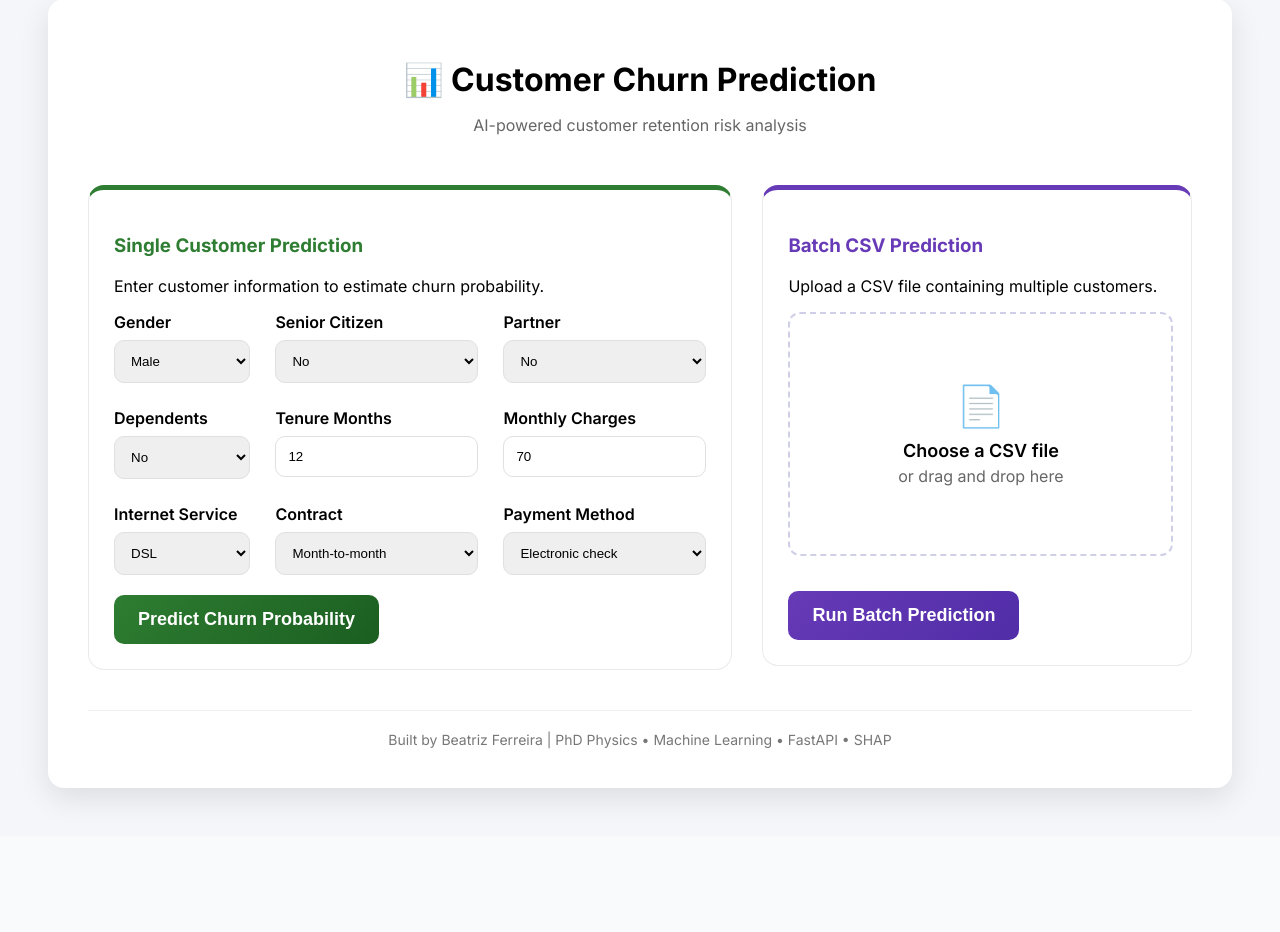
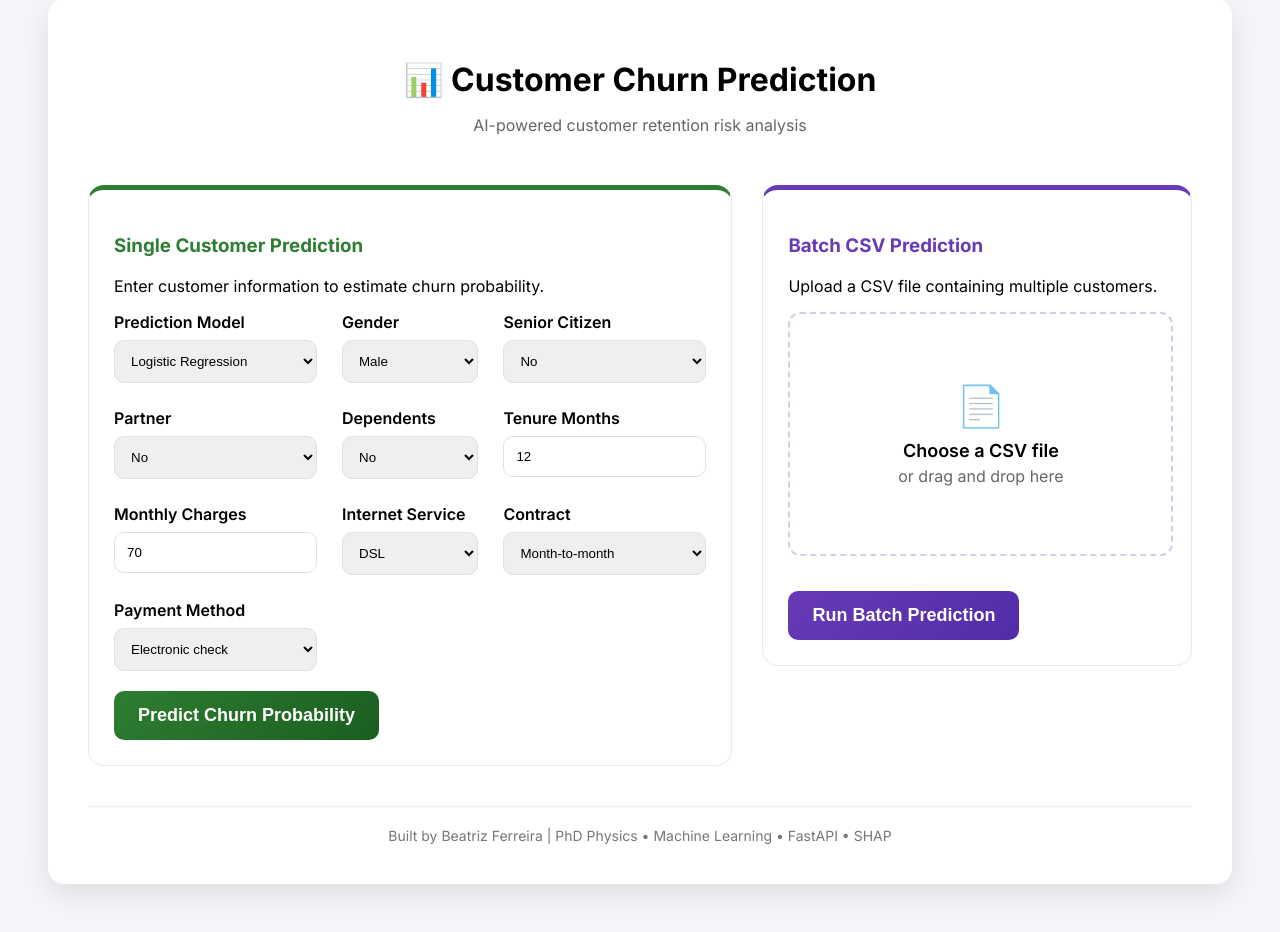
Before and after one commit to BeatrizFerreira96/customer-churn-prediction, a FastAPI app: page / in a window 1280 px wide. Shown: the part 49-981 px from the top of the page. Before the commit the page ends 855 px from the top, so only its background shows below. Run offline with FastAPI, Linux system fonts and the light colour scheme; parts of the project's set-up code (start-up, migrations or seed data) failed here and were passed over.

Commit message:
Add multi-model prediction with SHAP support

```diff
--- a/main.py
+++ b/main.py
@@ -11,10 +11,40 @@ import shap
 
 app = FastAPI()
 
-model = joblib.load("src/churn_model.pkl")
+models = {
+    "logistic": joblib.load("src/logistic_model.pkl"),
+    "random_forest": joblib.load("src/random_forest_model.pkl"),
+    "xgboost": joblib.load("src/xgboost_model.pkl")
+}
 feature_names = joblib.load(
     "src/feature_names.pkl"
 )
+explainers = {}
+
+for name, pipeline in models.items():
+
+    classifier = pipeline.named_steps["classifier"]
+
+    if name == "logistic":
+
+        background = pd.DataFrame(
+            [[0] * len(feature_names)],
+            columns=feature_names
+        )
+
+        explainers[name] = shap.LinearExplainer(
+            classifier,
+            background
+        )
+
+    else:
+
+        explainers[name] = shap.TreeExplainer(
+            classifier
+        )
+
+
+
 EXPECTED_COLUMNS = [
     "Gender",
     "Senior Citizen",
@@ -27,22 +57,6 @@ EXPECTED_COLUMNS = [
     "Monthly Charges"
 ]
 
-preprocessor = model.named_steps["preprocessor"]
-
-classifier = model.named_steps["classifier"]
-
-
-background = pd.DataFrame(
-    [[0] * len(feature_names)],
-    columns=feature_names
-)
-
-explainer = shap.LinearExplainer(
-    classifier,
-    background
-)
-
-
 @app.get("/")
 def home():
     return FileResponse("templates/index.html")
@@ -51,6 +65,7 @@ def home():
 
 
 class CustomerInput(BaseModel):
+    model: str = "logistic"
     Gender: str
     Senior_Citizen: str
     Partner: str
@@ -146,6 +161,10 @@ async def batch_predict(file: UploadFile = File(...)):
 @app.post("/predict")
 def predict(customer: CustomerInput):
 
+    selected_model = models[customer.model]
+
+    explainer = explainers[customer.model]
+
     input_data = pd.DataFrame([{
         "Gender": customer.Gender,
         "Senior Citizen": customer.Senior_Citizen,
@@ -203,18 +222,33 @@ def predict(customer: CustomerInput):
     }
 
 
-    pred = model.predict(input_data)[0]
+    pred = selected_model.predict(input_data)[0]
 
-    prob = model.predict_proba(input_data)[0][1]
+    prob = selected_model.predict_proba(input_data)[0][1]
 
     confidence = max(prob, 1 - prob)
 
+    preprocessor = selected_model.named_steps["preprocessor"]
+    processed = preprocessor.transform(input_data)
 
-    processed = preprocessor.transform(input_data)
+
+
+    print(f"Using model: {customer.model}")
+    print(type(selected_model))
 
     shap_values = explainer(processed)
 
-    customer_shap = shap_values.values[0]
+    print(type(shap_values))
+
+    if hasattr(shap_values, "values"):
+        print("Values shape:", shap_values.values.shape)
+    else:
+        print("No .values attribute")
+
+    if shap_values.values.ndim == 3:
+        customer_shap = shap_values.values[0, :, 1]
+    else:
+        customer_shap = shap_values.values[0]
 
     shap_df = pd.DataFrame({
     "feature": feature_names,
@@ -234,15 +268,17 @@ def predict(customer: CustomerInput):
     shap_df["abs_shap"] > 0.05
 ]
 
+    positive_features = shap_df[shap_df["shap"] > 0]
+    negative_features = shap_df[shap_df["shap"] < 0]
 # Then create positive/negative tables
     top_positive = (
-    shap_df
+    positive_features
     .sort_values("shap", ascending=False)
     .head(3)
 )
 
     top_negative = (
-    shap_df
+    negative_features
     .sort_values("shap")
     .head(3)
 )
@@ -261,6 +297,7 @@ def predict(customer: CustomerInput):
 
 
     return {
+        "model": customer.model,
         "prediction": "churn" if pred == 1 else "stay",
         "churn_probability": round(float(prob), 3),
         "confidence": round(float(confidence), 3),
--- a/templates/index.html
+++ b/templates/index.html
@@ -525,7 +525,25 @@ input, select {
             <form id="form">
 
                 <div class="form-grid">
+                    <div class="form-group">
+                        <label>Prediction Model</label>
 
+                        <select id="Model">
+
+                            <option value="logistic">
+                                Logistic Regression
+                            </option>
+
+                            <option value="random_forest">
+                                Random Forest
+                            </option>
+
+                            <option value="xgboost">
+                                XGBoost
+                            </option>
+
+                        </select>
+                    </div>
                     <div class="form-group">
                         <label>Gender</label>
                         <select id="Gender">
@@ -804,6 +822,8 @@ function toggleShap()
     }
 }
 
+let shapChart = null;
+
 document.getElementById("form").onsubmit = async function(e) {
 
 
@@ -814,10 +834,14 @@ document.getElementById("form").onsubmit = async function(e) {
     button.disabled = true;
     button.innerText = "Predicting...";
 
-    let shapChart = null;
+
 
 
     const data = {
+
+    model:
+        document.getElementById("Model").value,
+
     Gender:
         document.getElementById("Gender").value,
 
```
Also changed, not shown: README.md, 6 other files.
